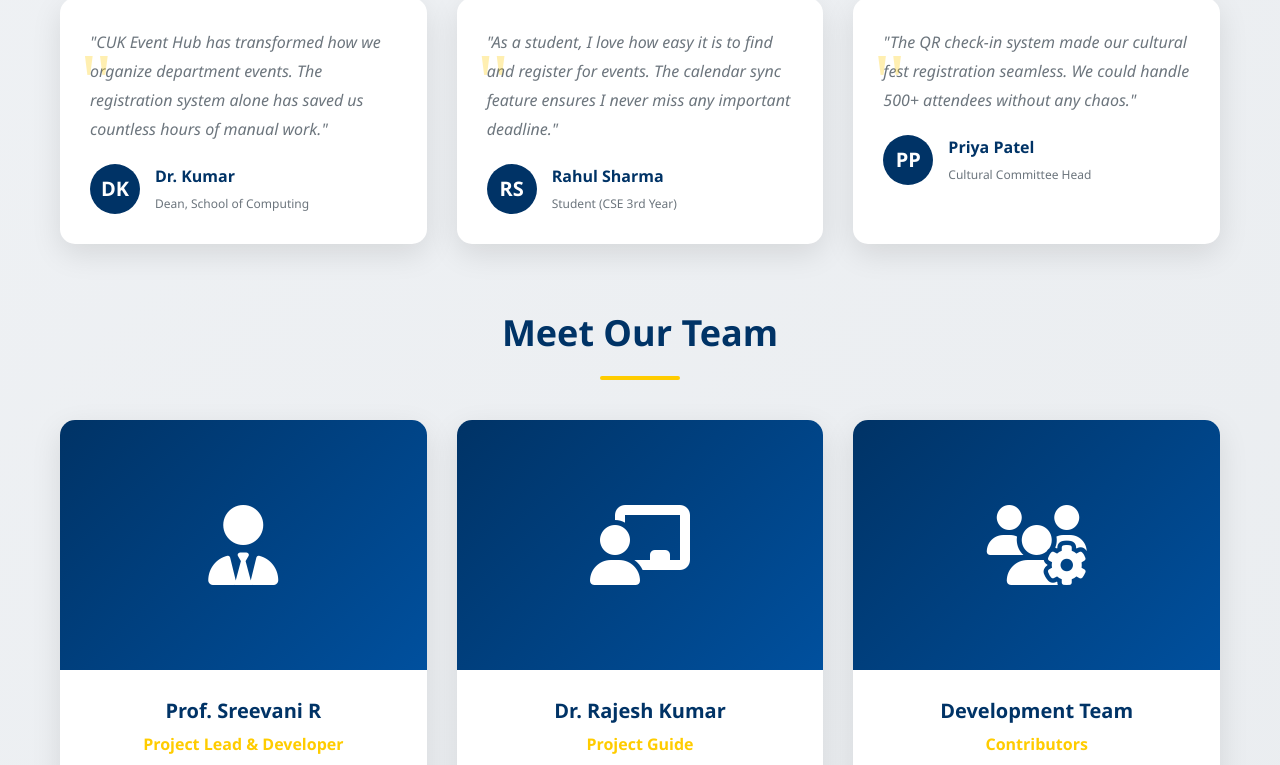
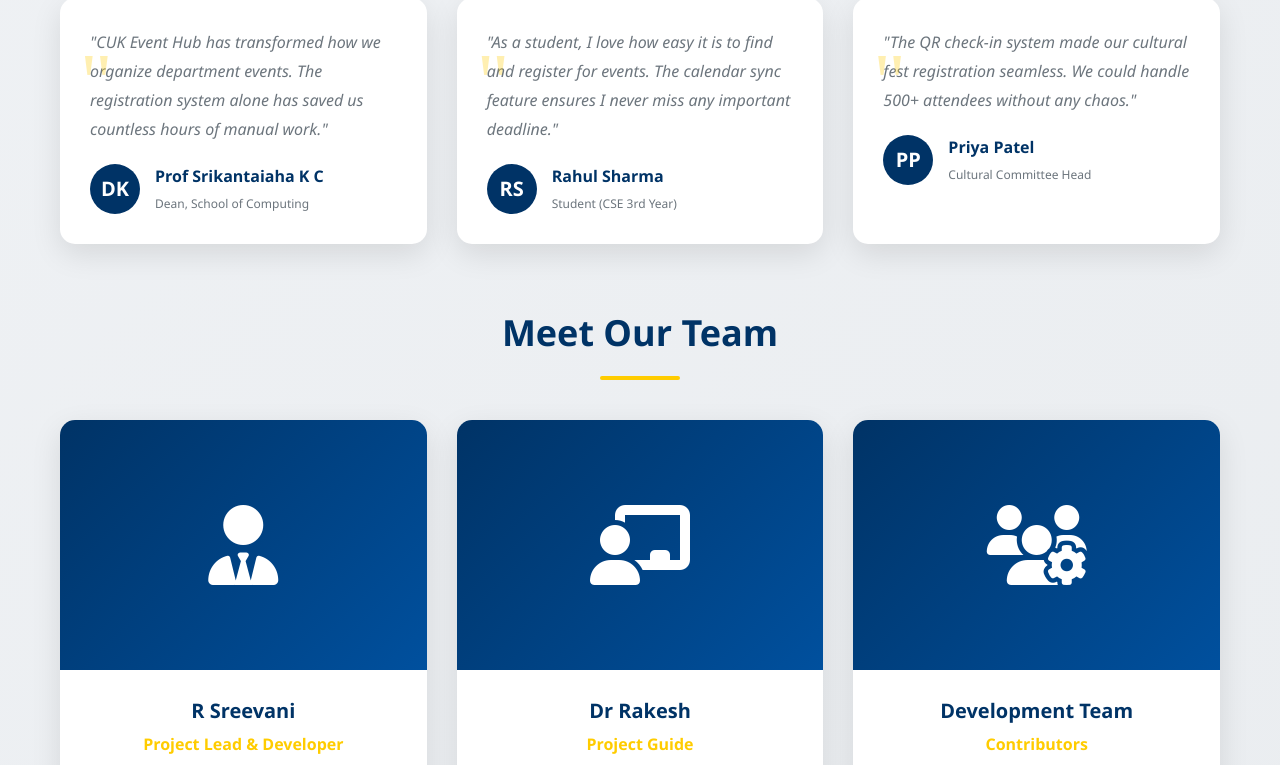
Before and after one commit to R-Sreevani/cuk-event-hub, a plain HTML site: page about.html in a window 1280 px wide. Shown: the part 3998-4763 px from the top of the page. Drawn offline with Linux system fonts and the light colour scheme.

Commit message:
Update about.html

```diff
--- a/about.html
+++ b/about.html
@@ -813,7 +813,7 @@
                     <div class="testimonial-author">
                         <div class="author-avatar">DK</div>
                         <div class="author-info">
-                            <h4>Dr. Kumar</h4>
+                            <h4>Prof Srikantaiaha K C </h4>
                             <p>Dean, School of Computing</p>
                         </div>
                     </div>
@@ -848,7 +848,7 @@
                 <div class="team-card">
                     <div class="team-image"><i class="fas fa-user-tie"></i></div>
                     <div class="team-info">
-                        <h3>Prof. Sreevani R</h3>
+                        <h3>R Sreevani</h3>
                         <div class="position">Project Lead & Developer</div>
                         <p class="bio">Final year student with passion for full-stack development. Created CUK Event Hub as major project.</p>
                         <div class="social-links">
@@ -861,7 +861,7 @@
                 <div class="team-card">
                     <div class="team-image"><i class="fas fa-chalkboard-teacher"></i></div>
                     <div class="team-info">
-                        <h3>Dr. Rajesh Kumar</h3>
+                        <h3>Dr Rakesh </h3>
                         <div class="position">Project Guide</div>
                         <p class="bio">Professor in School of Computing with expertise in software engineering and project management.</p>
                         <div class="social-links">
```
